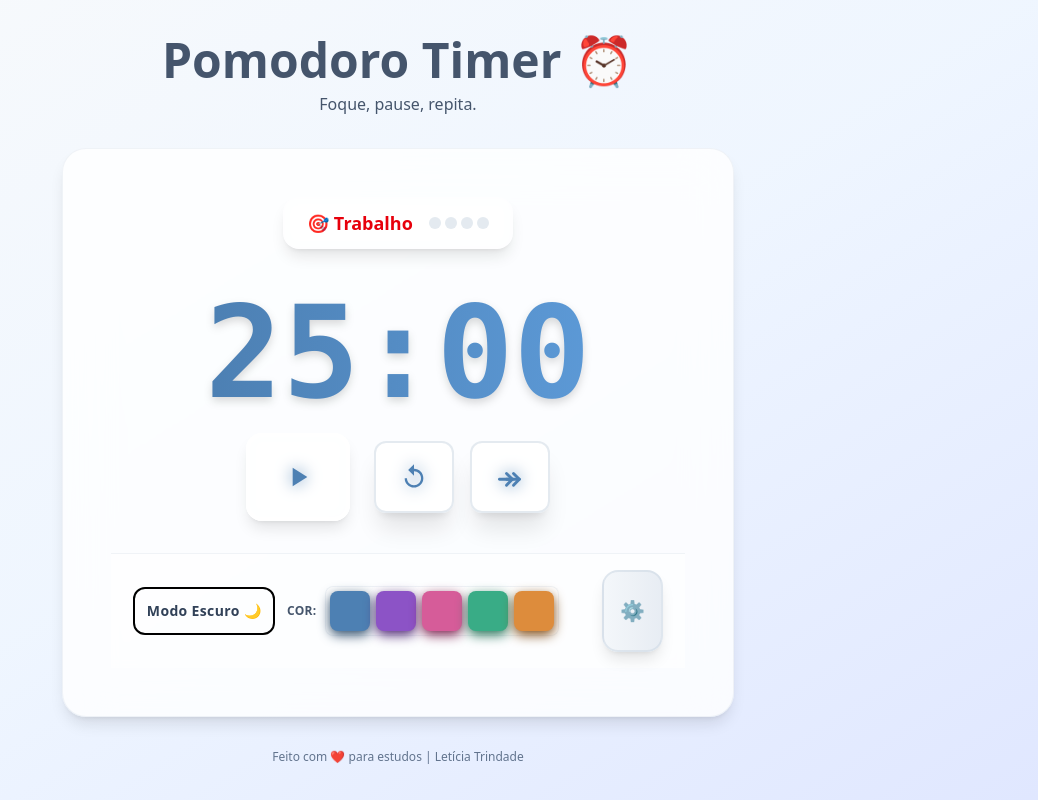
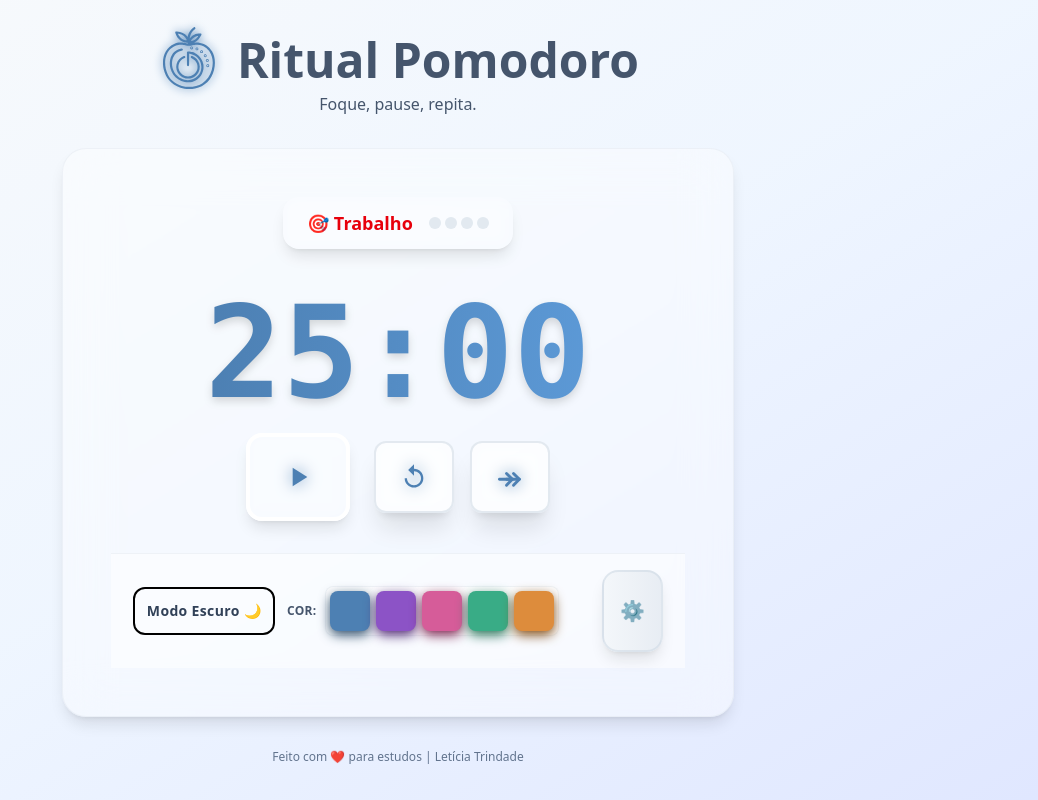
Before and after one commit to LeticiaTrindade/pomodoro-app, a React (Vite) app: page / in a window 1280 px wide. Shown: the whole page, without its empty margins (242-1280 px from the left). Built offline with nearby package versions, Linux system fonts and the light colour scheme.

Commit message:
Add logo SVG asset with a simple design

```diff
--- /dev/null
+++ b/src/assets/Logo.tsx
@@ -0,0 +1,87 @@
+import React from 'react';
+
+interface LogoProps {
+  className?: string;
+  style?: React.CSSProperties;
+}
+
+export const Logo = ({ className, style }: LogoProps) => {
+  return (
+    <svg
+      viewBox="0 0 557 638"
+      xmlns="http://www.w3.org/2000/svg"
+      className={className}
+      style={{
+        ...style,
+        filter: 'drop-shadow(0 0 5px currentColor)'
+      }}
+      fill="none"
+      preserveAspectRatio="xMidYMid meet"
+    >
+      <g
+        transform="translate(0.000000,638.000000) scale(0.100000,-0.100000)"
+        fill="currentColor"
+        stroke="none"
+      >
+        <path d="M3209 6218 c-166 -116 -328 -316 -424 -523 -44 -94 -105 -277 -119
+          -357 -4 -21 -11 -38 -16 -38 -4 0 -31 29 -59 64 -221 277 -592 452 -1005 473
+          l-124 6 -27 -27 c-25 -25 -27 -33 -22 -76 6 -52 54 -182 110 -301 125 -262
+          349 -488 601 -604 144 -67 337 -115 461 -115 28 0 59 -6 68 -13 21 -14 36 -87
+          18 -87 -6 0 -82 18 -169 40 -230 59 -357 73 -587 67 -246 -7 -394 -39 -616
+          -133 -689 -290 -1109 -992 -1109 -1852 0 -298 31 -539 104 -803 94 -340 256
+          -664 466 -929 282 -358 710 -644 1174 -784 282 -86 524 -119 856 -119 255 0
+          394 12 601 53 965 191 1641 848 1888 1837 169 677 96 1361 -200 1858 -286 480
+          -734 782 -1279 861 -89 13 -159 15 -313 11 l-199 -5 83 45 c258 138 462 362
+          628 689 36 72 39 102 10 138 -20 25 -24 26 -120 26 -204 0 -426 -39 -575 -101
+          -152 -64 -303 -182 -392 -309 -25 -36 -50 -69 -55 -75 -15 -16 -1 112 23 206
+          68 266 211 506 386 649 121 98 141 119 148 151 7 38 -14 91 -45 113 -44 30
+          -89 21 -170 -36z m-1366 -639 c316 -75 594 -294 696 -551 29 -73 26 -83 -30
+          -80 -132 9 -344 95 -469 190 -148 112 -282 284 -340 438 -9 22 -7 24 22 24 17
+          0 71 -10 121 -21z m1857 -194 c0 -14 -59 -97 -118 -168 -121 -143 -284 -257
+          -440 -307 -51 -17 -106 -30 -123 -30 -27 0 -30 3 -23 23 10 34 44 98 77 147
+          81 117 197 209 344 270 94 39 283 82 283 65z m-1400 -904 c58 -12 150 -34 205
+          -48 74 -19 134 -27 230 -31 125 -4 137 -2 306 37 255 59 390 74 584 68 297
+          -11 544 -91 796 -258 135 -90 325 -282 419 -424 321 -483 397 -1155 209 -1842
+          -157 -573 -495 -1042 -954 -1323 -536 -329 -1323 -427 -2008 -250 -377 97
+          -704 279 -976 544 -191 187 -319 363 -436 601 -181 366 -265 737 -266 1160 0
+          219 17 371 62 553 162 657 633 1117 1254 1227 122 22 439 14 575 -14z" />
+        <path d="M2981 4322 c-47 -23 -72 -61 -78 -113 -16 -164 212 -223 279 -73 56
+          129 -75 251 -201 186z m99 -67 c77 -40 25 -156 -55 -125 -54 21 -57 101 -5
+          127 31 16 25 16 60 -2z" />
+        <path d="M3501 4222 c-50 -27 -73 -75 -68 -140 13 -182 291 -171 290 12 0 115
+          -118 183 -222 128z m109 -67 c55 -29 48 -101 -12 -126 -68 -28 -121 74 -62
+          120 32 25 36 25 74 6z" />
+        <path d="M1935 4116 c-226 -46 -463 -174 -628 -339 -394 -394 -533 -1034 -362
+          -1667 113 -418 388 -796 760 -1045 200 -134 417 -225 650 -275 139 -30 421
+          -38 560 -16 503 77 938 396 1164 851 67 135 113 271 138 408 24 130 24 419 -1
+          541 -81 409 -328 778 -677 1012 -112 75 -289 161 -409 199 -114 35 -294 65
+          -397 65 -83 0 -86 -1 -119 -34 l-34 -34 0 -662 c0 -600 2 -665 17 -690 43 -74
+          151 -71 188 5 13 29 15 111 15 614 l0 581 48 -6 c157 -19 355 -89 507 -179
+          432 -256 682 -707 661 -1195 -14 -335 -136 -622 -368 -861 -259 -268 -596
+          -411 -969 -410 -240 0 -445 49 -661 157 -595 298 -949 895 -925 1559 9 233 55
+          432 142 607 170 343 456 558 805 608 110 16 156 67 130 146 -24 72 -89 89
+          -235 60z" />
+        <path d="M3962 3950 c-127 -77 -72 -274 77 -274 111 0 184 117 132 214 -40 76
+          -137 104 -209 60z m132 -82 c48 -68 -33 -148 -97 -98 -54 42 -23 120 47 120
+          25 0 39 -7 50 -22z" />
+        <path d="M4323 3550 c-45 -27 -77 -92 -70 -143 11 -77 71 -131 147 -131 147 0
+          204 189 81 271 -43 29 -113 31 -158 3z m130 -82 c26 -30 22 -73 -9 -97 -15
+          -12 -34 -21 -44 -21 -29 0 -70 39 -70 66 0 74 76 106 123 52z" />
+        <path d="M2215 3362 c-156 -70 -277 -155 -391 -274 -269 -284 -374 -695 -275
+          -1080 111 -429 458 -757 900 -850 124 -27 340 -28 456 -4 251 53 458 167 630
+          348 299 314 398 738 269 1150 -94 300 -355 589 -637 707 -104 43 -147 40 -189
+          -13 -22 -27 -23 -94 -2 -124 8 -12 61 -44 117 -71 222 -107 394 -287 480 -503
+          54 -134 62 -181 61 -353 -1 -144 -4 -169 -28 -250 -158 -522 -710 -813 -1221
+          -644 -334 111 -570 379 -641 730 -20 100 -15 301 11 394 80 294 261 507 538
+          635 102 47 131 78 124 134 -3 23 -16 50 -33 67 -36 37 -86 38 -169 1z" />
+        <path d="M4542 3074 c-68 -35 -101 -128 -68 -191 40 -78 122 -109 199 -75 54
+          24 78 57 84 116 6 53 -17 108 -60 138 -39 28 -112 34 -155 12z m118 -84 c41
+          -41 12 -120 -45 -120 -32 0 -75 42 -75 73 0 57 79 88 120 47z" />
+        <path d="M4573 2550 c-42 -25 -63 -68 -63 -127 0 -89 55 -143 146 -143 93 0
+          151 65 142 160 -5 47 -11 59 -46 92 -37 34 -47 38 -94 38 -35 0 -64 -7 -85
+          -20z m141 -93 c16 -22 17 -30 7 -56 -18 -41 -63 -59 -96 -37 -13 9 -29 25 -35
+          37 -25 46 33 107 85 89 11 -4 28 -19 39 -33z" />
+      </g>
+    </svg>
+  );
+};
--- a/src/components/pages/PomodoroPage.tsx
+++ b/src/components/pages/PomodoroPage.tsx
@@ -4,9 +4,12 @@ import { TimerControls } from '../../components/molecules/TimerControls';
 import { SessionInfo } from '../../components/molecules/SessionInfo';
 import { ThemePicker } from '../../components/molecules/ThemePicker';
 import { Settings } from "../../components/organisms/Settings";
+import { Logo } from '../../assets/Logo';
+import logo from '../../assets/logo.svg';
 
 export default function PomodoroPage() {
   const { theme } = useTheme();
+
 
   return (
     <main
@@ -19,20 +22,27 @@ export default function PomodoroPage() {
 
 
       <header className={`text-center transition-all ${theme === 'dark' ? 'text-slate-300' : ''}`}>
-        <h1 className={`text-3xl md:text-5xl font-bold bg-gradient-to-r from-accent to-accent-fg bg-clip-text mb-2 ${theme === 'dark' ? 'text-slate-400' : 'text-slate-600'
+        <div className='flex'>
+          {/* <img src={logo}/> */}
+          <Logo
+            className="w-12 h-12 mt-[-8px] md:w-16 md:h-16 mt-[-10px] transition-all duration-500 hover:scale-110"
+            style={{ color: 'hsl(var(--accent-h), var(--accent-s), var(--accent-l))' }}
+          />
+          <h1 className={`pl-2 sm:pl-4 text-3xl md:text-5xl font-bold bg-gradient-to-r from-accent to-accent-fg bg-clip-text mb-2 ${theme === 'dark' ? 'text-slate-400' : 'text-slate-600'
             }`}>
-          Pomodoro Timer ⏰
+            Ritual Pomodoro
           </h1>
-        <p className={`text-sm md:text-base transition-colors ${theme === 'dark' ? 'text-slate-400' : 'text-slate-600'
+        </div>
+        <p className={`text- md:text-base transition-colors ${theme === 'dark' ? 'text-slate-400' : 'text-slate-600'
           }`}>
           Foque, pause, repita.
         </p>
       </header>
 
       {/* Card Principal */}
-      <section className={`w-full max-w-md md:max-w-lg lg:max-w-2xl p-8 md:p-12 rounded-3xl shadow-2xl border flex flex-col items-center gap-8 transition-all duration-300 ${theme === 'dark'
-          ? 'bg-slate-800/80 backdrop-blur-xl border-slate-700/50 shadow-black/20'
-          : 'bg-white/80 backdrop-blur-xl border-slate-200/50 shadow-lg'
+      <section className={`w-full max-w-md md:max-w-lg lg:max-w-2xl p-8 md:p-12 rounded-3xl shadow-2xl border flex flex-col items-center gap-8 transition-all duration-300 bg-opacity-5 ${theme === 'dark'
+        ? 'bg-slate-800/50 backdrop-blur-xl border-slate-700/50 shadow-black/20'
+        : 'bg-white/40 backdrop-blur-xl border-slate-200/50 shadow-lg'
         }`}>
 
         {/* Info da Sessão */}
```
Also changed, not shown: src/assets/logo.png (added), src/assets/logo.svg (added). Lines whose indentation alone changed are shown as unchanged.
